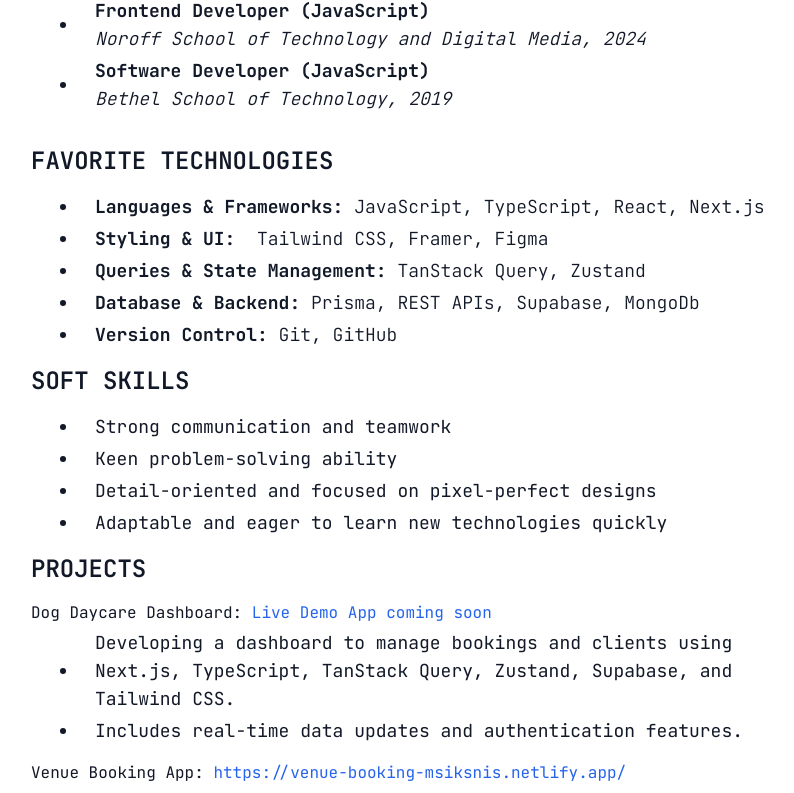
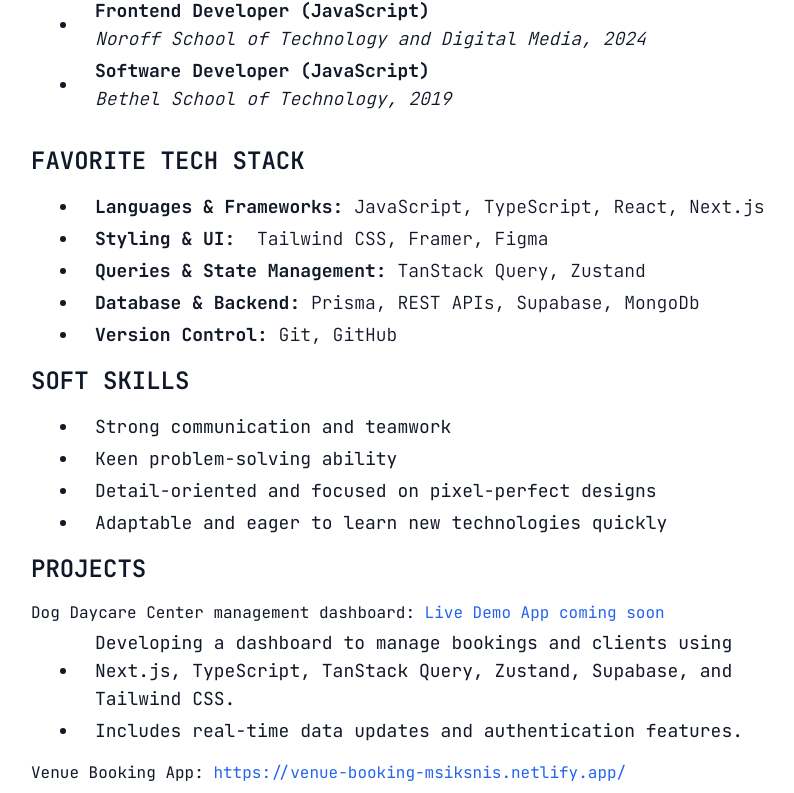
Before and after one commit to msiksnis/portfolio25-legendary-fiesta, a Next.js app: page /resume in a window 1280 px wide. Shown: the part 591-1384 px from the top of the page, without its empty margins (225-1019 px from the left). Built offline with nearby package versions, Linux system fonts and the light colour scheme; what tailwindcss-motion would draw is missing.

Commit message:
small update on resume

```diff
--- a/src/app/(resume)/resume/page.tsx
+++ b/src/app/(resume)/resume/page.tsx
@@ -174,7 +174,7 @@
           </div>
 
           <div className="space-y-4 print:space-y-0">
-            <Heading>Favorite Technologies</Heading>
+            <Heading>Favorite Tech Stack</Heading>
             <div className="space-y-1 print:space-y-0">
               <SubHeading className="flex">
                 <h2 className="font-bold">Languages & Frameworks:</h2>
@@ -228,7 +228,7 @@
               <Heading>Projects</Heading>
               <div className="space-y-1 print:space-y-0">
                 <div className="flex">
-                  <h3>Dog Daycare Dashboard:</h3>
+                  <h3>Dog Daycare Center management dashboard:</h3>
                   <a
                     target="_blank"
                     rel="noreferrer"
```
